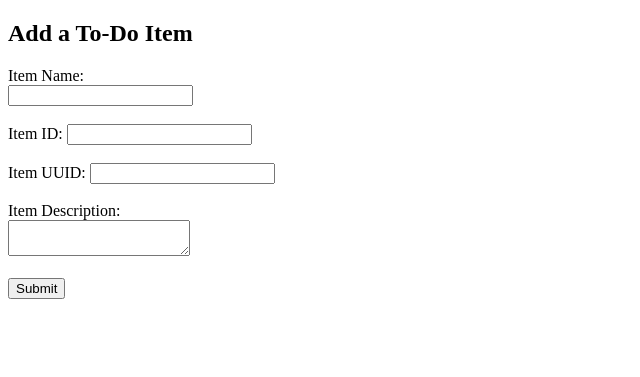
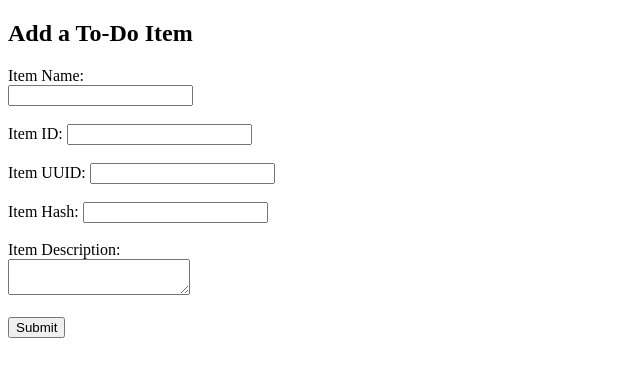
Before and after one commit to abhayrathor12/FlaskRepo, a Flask app: template FlaskDev/templates/todo.html in a window 1280 px wide. Shown: the top 377 px of the page, without its empty margins (0-640 px from the left). Run offline with Flask 3, Linux system fonts and the light colour scheme; the template is opened without the code that fills it, so the values that code supplies are empty.

Commit message:
Added Item Hash field

```diff
--- a/FlaskDev/templates/todo.html
+++ b/FlaskDev/templates/todo.html
@@ -16,6 +16,9 @@
         <label>Item UUID:</label>
         <input type="text" name="itemUUID"><br><br>
 
+        <label>Item Hash:</label>
+        <input type="text" name="itemHash"><br><br>
+
         <label>Item Description:</label><br>
         <textarea name="itemDescription"></textarea><br><br>
 
```
